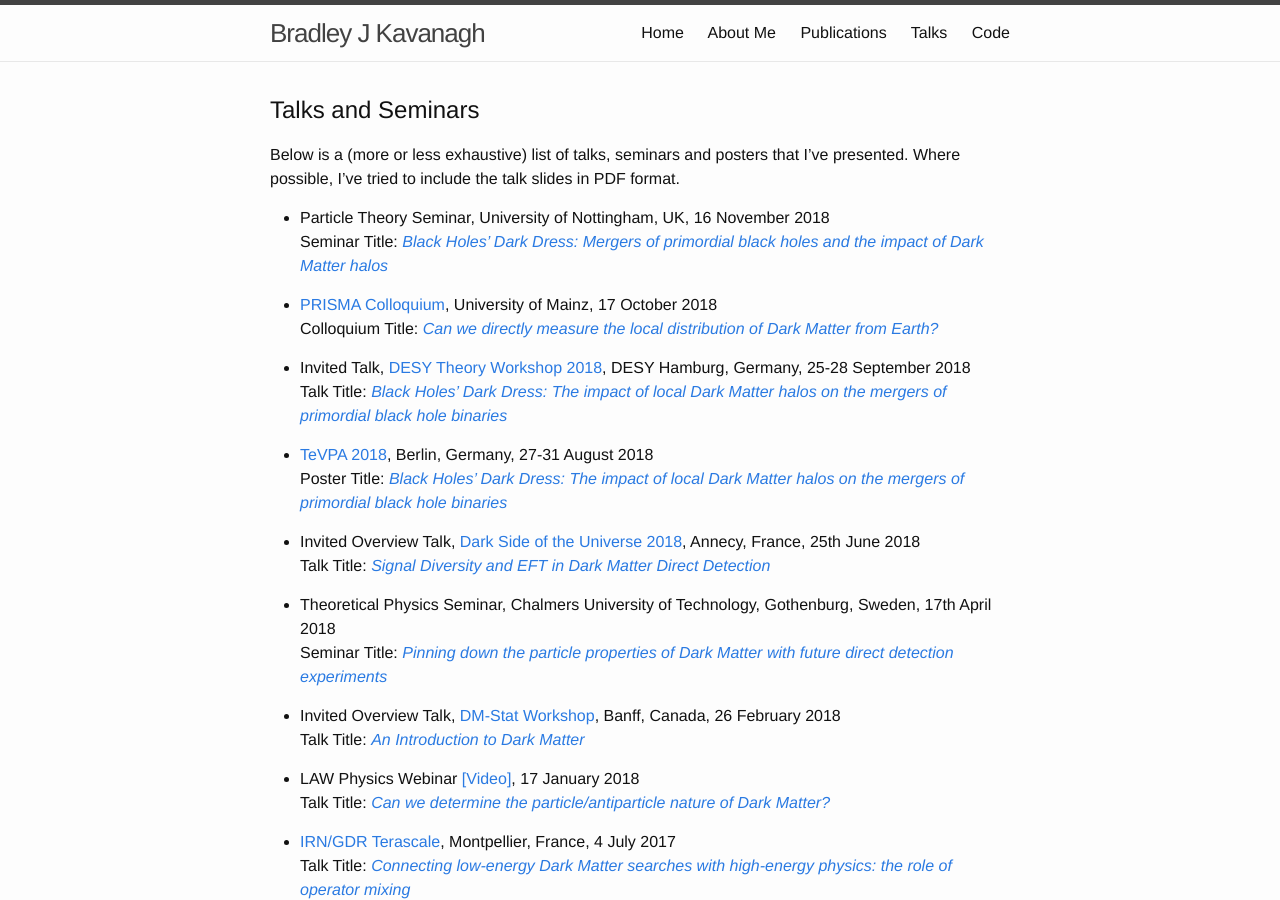
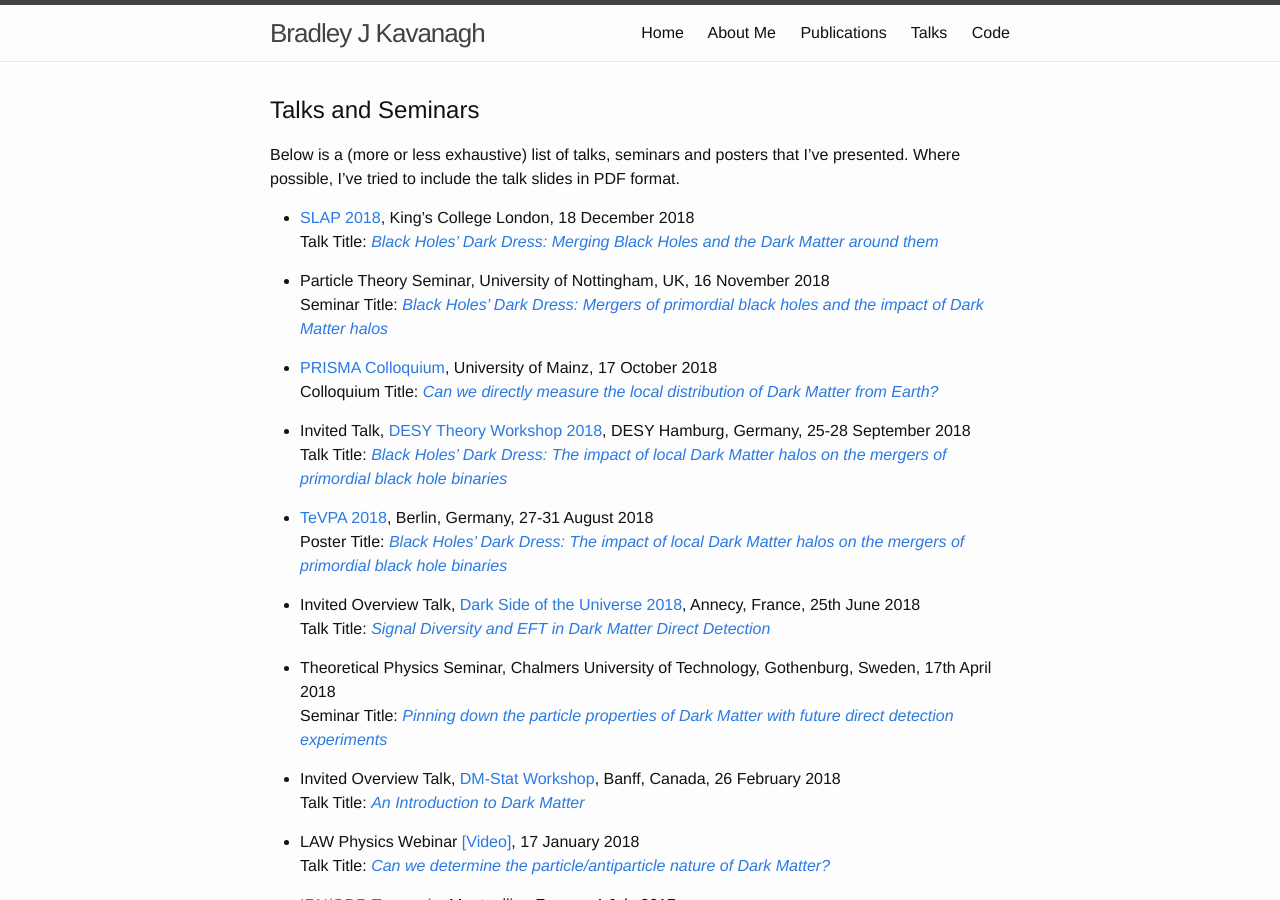
Before and after one commit to bradkav/bradkav.github.io, a Jekyll site: the page built from talks.md, in a window 1280 px wide and 900 px high. Built offline with Jekyll 4.4.1, drawn with Linux system fonts in a browser that asks for light colours.

Commit message:
Add SLAP talk

```diff
--- a/talks.md
+++ b/talks.md
@@ -8,6 +8,9 @@ weight: 4
 ## Talks and Seminars
 
 Below is a (more or less exhaustive) list of talks, seminars and posters that I've presented. Where possible, I've tried to include the talk slides in PDF format.
+
+- [SLAP 2018](https://sites.google.com/view/slap2018/home), King's College London, 18 December 2018
+Talk Title: [*Black Holes’ Dark Dress: Merging Black Holes and the Dark Matter around them*](/assets/slides/KAVANAGH-SLAP2018.pdf)
 
 - Particle Theory Seminar, University of Nottingham, UK, 16 November 2018
 Seminar Title: [*Black Holes’ Dark Dress: Mergers of primordial black holes and the impact of Dark Matter halos*](/assets/slides/KAVANAGH-NottinghamNov2018.pdf)
```
Also changed, not shown: 1 other file.
